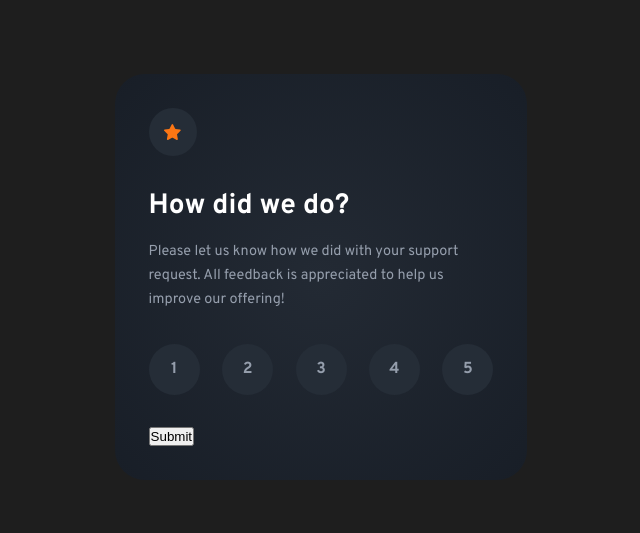
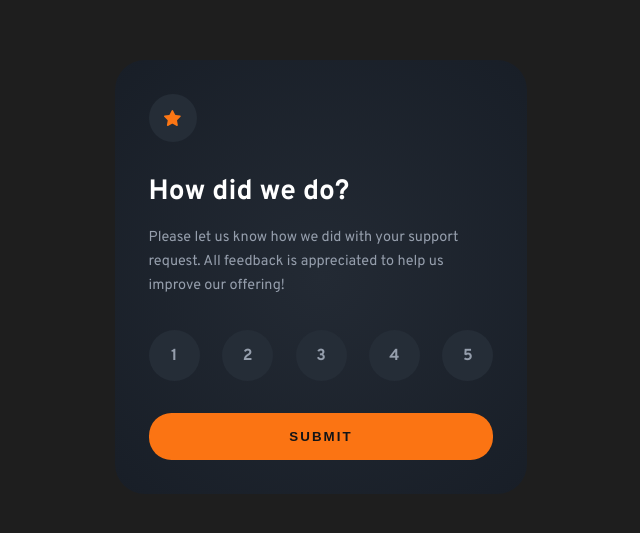
Before and after one commit to MarenOelixtown/fm-interactive-rating-component, a plain HTML site: page index.html in a window 1280 px wide. Shown: the part 123-656 px from the top of the page, without its empty margins (319-959 px from the left). Drawn offline with Linux system fonts and the light colour scheme.

Commit message:
styling submit-button and adding styling for  hover and active

```diff
--- a/css/style.css
+++ b/css/style.css
@@ -123,6 +123,24 @@ main {
 .rating-fieldset label:has(input:active) {
   font-size: 1.5rem;
 }
+.button-submit {
+  min-width: 100%;
+  border: none;
+  border-radius: 22.5px;
+  cursor: pointer;
+  color: var(--clr-neutral-very-dark-blue);
+  letter-spacing: 0.13rem;
+  font-weight: var(--fw-bold);
+  text-transform: uppercase;
+  background-color: var(--clr-primary-orange);
+  padding: 1rem;
+}
+.button-submit:hover {
+  background-color: var(--clr-neutral-white);
+}
+.button-submit:active {
+  font-size: 1rem;
+}
 .dialog {
   border: none;
   color: inherit;
--- a/index.html
+++ b/index.html
@@ -83,7 +83,7 @@
             />5</label
           >
         </fieldset>
-        <button type="submit">Submit</button>
+        <button class="button-submit" type="submit">Submit</button>
       </form>
       <dialog
         class="dialog container--styling"
```
